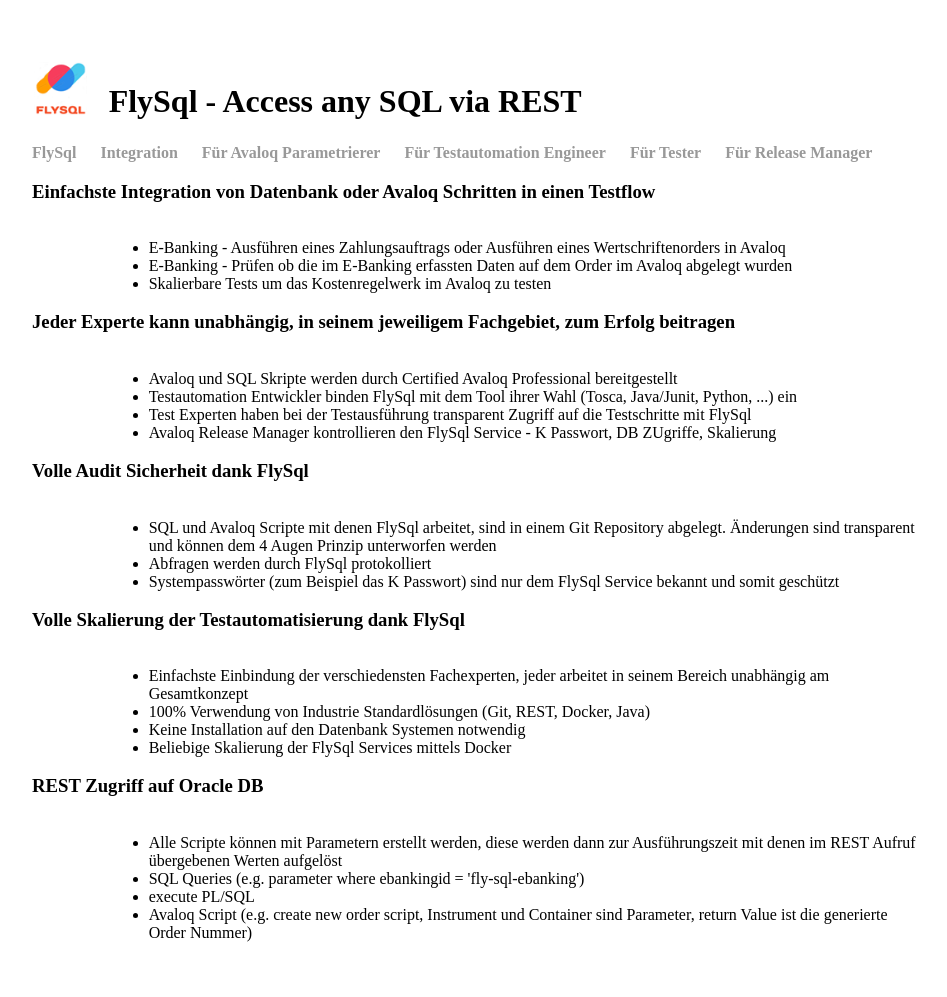
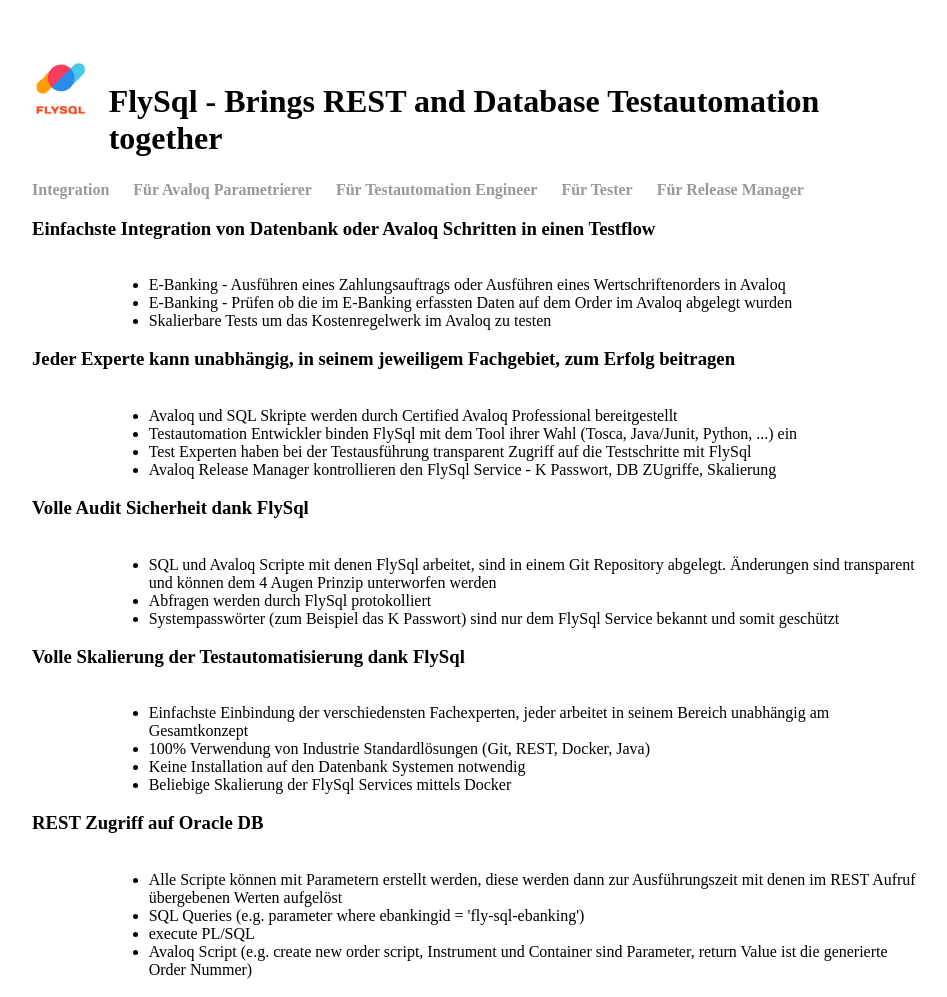
Before and after one commit to flysql/flysql.github.io, a Jekyll site: the page built from index.html, in a window 1280 px wide. Shown: the whole page, without its empty margins (160-1107 px from the left). Built offline with Jekyll 4.4.1, drawn with Linux system fonts in a browser that asks for light colours; before the commit the page ends 960 px from its top, so only the background shows below that.

Commit message:
make title a link

```diff
--- a/_layouts/default.html
+++ b/_layouts/default.html
@@ -11,21 +11,22 @@
 
 <body>
 	<div class="row">
+		<a href="/" class="header-link">
 		<div class="col-1">
 			<img class="navigation-img" src="/images/favicon/favicon.64x64.ico" alt="" />
 		</div>
 		<div class="col-11">
-			<h1>FlySql - Access any SQL via REST</h1>
+			<h1>FlySql - Brings REST and Database Testautomation together</h1>
 		</div>
+	</a>
 	</div>
 	<nav>
 		<ul>
-			<li><a href="/">FlySql</a></li>
-			<li><a href="/bibingka">Integration</a></li>
-			<li><a href="/puto">Für Avaloq Parametrierer</a></li>
-			<li><a href="/chiffon">Für Testautomation Engineer</a></li>
-			<li><a href="/ubepandesal">Für Tester</a></li>
-			<li><a href="/pandecoco/">Für Release Manager</a></li>
+			<li><a href="/integration">Integration</a></li>
+			<li><a href="/">Für Avaloq Parametrierer</a></li>
+			<li><a href="/">Für Testautomation Engineer</a></li>
+			<li><a href="/">Für Tester</a></li>
+			<li><a href="/">Für Release Manager</a></li>
 		</ul>
 	</nav>
 	<div class="container">
--- a/css/main.css
+++ b/css/main.css
@@ -46,6 +46,10 @@
     font-size:medium;
 }
 
+.header-link {
+    color: black;
+}
+
 /* taken from https://www.w3schools.com/css/css_rwd_grid.asp for responsive design */
 /* For mobile phones: */
 * {
```
